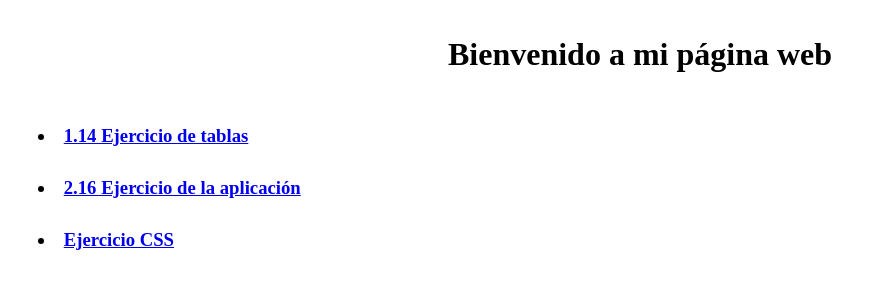
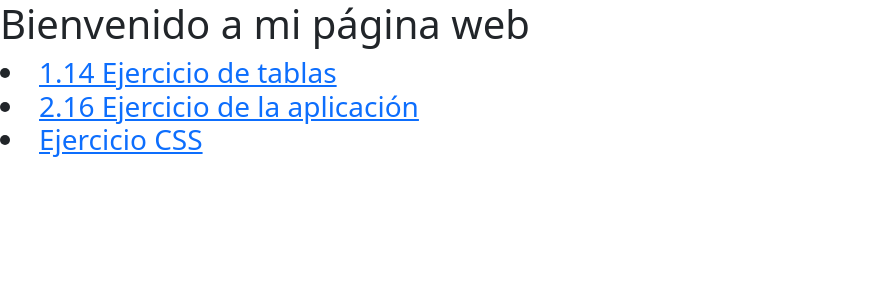
Before and after one commit to manuelgarfia0/manuelgarfia0.github.io, a plain HTML site: page index.html in a window 1280 px wide. Shown: the whole page, without its empty margins (0-894 px from the left). Drawn offline with nearby package versions, Linux system fonts and the light colour scheme.

Commit message:
aplicar bootstrap a index.html

```diff
--- a/index.html
+++ b/index.html
@@ -3,18 +3,9 @@
 <head>
 	<meta charset="utf-8">
 	<meta name="viewport" content="width=device-width, initial-scale=1">
-	<title>PáginaWeb</title>
+	<title>manuelgarfia0.github.io</title>
+	<link href="https://cdn.jsdelivr.net/npm/bootstrap@5.3.3/dist/css/bootstrap.min.css" rel="stylesheet" integrity="sha384-QWTKZyjpPEjISv5WaRU9OFeRpok6YctnYmDr5pNlyT2bRjXh0JMhjY6hW+ALEwIH" crossorigin="anonymous">
 </head>
-<style>
-	h1{
-		padding: 15px;
-		text-align: center;
-	}
-	li{
-		padding: 15px;
-		margin-left: 15px;
-	}
-</style>
 <body>
 	<h1>Bienvenido a mi página web</h1>
 	<h3>
@@ -22,5 +13,6 @@
 		<li><a href="../manuelgarfia0.github.io/ejercicioAplicacion2-16.html">2.16 Ejercicio de la aplicación</li></a>
 		<li><a href="../manuelgarfia0.github.io/Boletín CSS/index.html">Ejercicio CSS</li></a>
 	</h3>
+	<script src="https://cdn.jsdelivr.net/npm/bootstrap@5.3.3/dist/js/bootstrap.bundle.min.js" integrity="sha384-YvpcrYf0tY3lHB60NNkmXc5s9fDVZLESaAA55NDzOxhy9GkcIdslK1eN7N6jIeHz" crossorigin="anonymous"></script>
 </body>
 </html>
```
